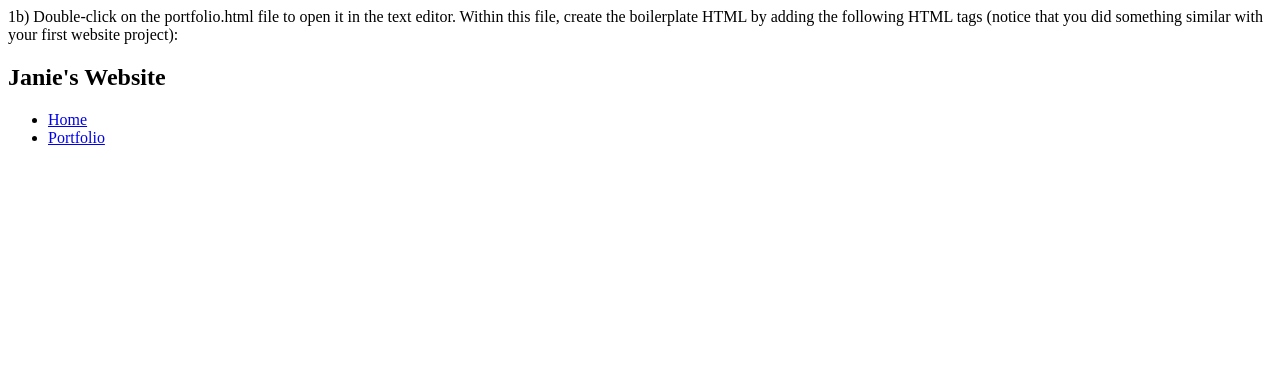
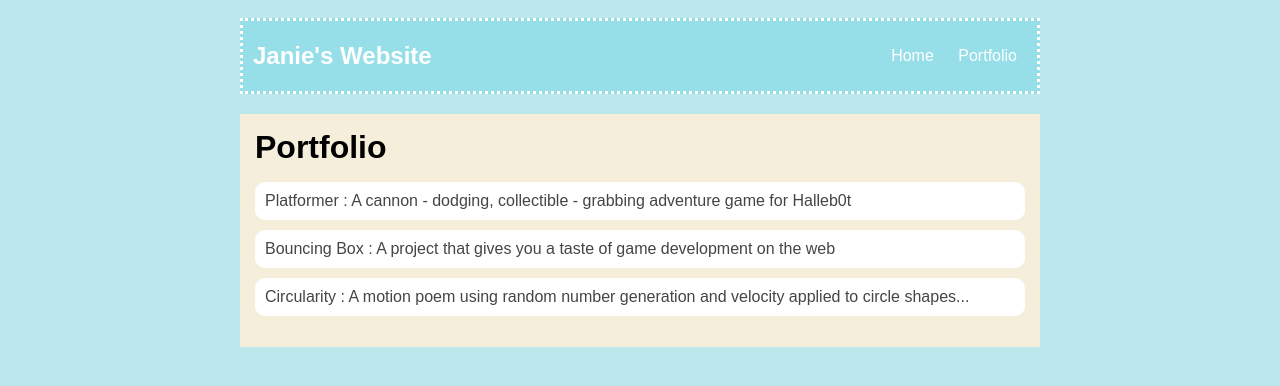
Before and after one commit to janietran8/janietran8.github.io, a plain HTML site: page portfolio.html in a window 1280 px wide. Drawn offline with Linux system fonts and the light colour scheme.

Commit message:
TODO 6 completed

```diff
--- a/portfolio.html
+++ b/portfolio.html
@@ -1,9 +1,8 @@
-1b) Double-click on the portfolio.html file to open it in the text editor. Within this file, create the boilerplate HTML by adding the following HTML tags (notice that you did something similar with your first website project):
-
 <!DOCTYPE HTML>
 <html>
     <head>
         <title>Janie's Website</title>
+        <link rel="stylesheet" href="style.css">
     </head>
 
     <body>
@@ -19,6 +18,16 @@
               </li>
           </ul>
       </nav>
+      <main>
+        <div class="content">
+            <h1>Portfolio</h1>
+            <ul id="portfolio">
+                <li><a href="projects/platformer/">Platformer : A cannon - dodging, collectible - grabbing adventure game for Halleb0t</a></li>
+                <li><a href="projects/bouncing-box/">Bouncing Box : A project that gives you a taste of game development on the web </a></li>
+                <li><a href="projects/circularity/">Circularity : A motion poem using random number generation and velocity applied to circle shapes...</a></li>
+            </ul>
+        </div>
+    </main>
   </div>
       </div>
     </body>
--- a/style.css
+++ b/style.css
@@ -63,3 +63,29 @@ main {
 h2, h3 {
     margin: 0px;
 }
+
+         /* portfolio styles */
+         .content h1 {
+            color: black;
+        }
+
+        #portfolio {
+            list-style-type: none;
+            padding-left: 0;
+        }
+
+        #portfolio li {
+            background: #fff;
+            padding: 10px;
+            border-radius: 10px;
+            margin-bottom: 10px;
+        }
+
+        #portfolio li:hover {
+            background: #eee;
+        }
+
+        #portfolio a {
+            text-decoration: none;
+            color: #454545;
+        }
```
